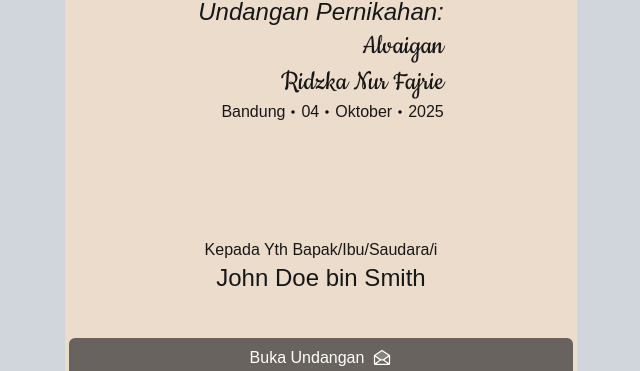
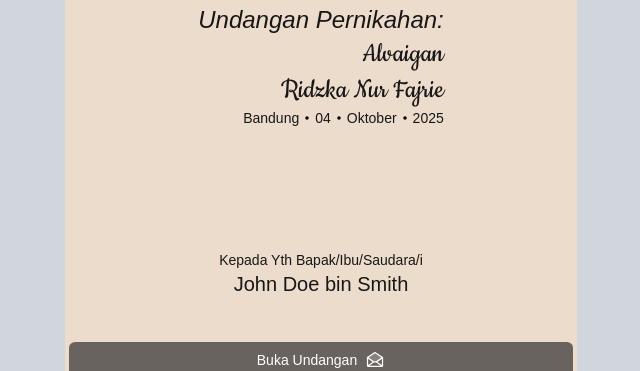
Before and after one commit to alvaigan/alvaridzka, a Next.js app: page / in a window 1280 px wide. Shown: the part 418-789 px from the top of the page, without its empty margins (319-959 px from the left). Built offline with nearby package versions, Linux system fonts and the light colour scheme; a web font is replaced by a local one.

Commit message:
fix: optimize image size on open section

```diff
--- a/src/components/view/OpenerSection.tsx
+++ b/src/components/view/OpenerSection.tsx
@@ -48,7 +48,7 @@ const OpenerSection = ({ onOpen }: { onOpen: () => void }) => {
                 <div className="font-medium italic text-3xl sm:text-2xl">Undangan Pernikahan:</div>
                 <div className="cookie-font text-5xl sm:text-3xl">Alvaigan</div>
                 <div className="cookie-font text-5xl sm:text-3xl">Ridzka Nur Fajrie</div>
-                <div className="flex flex-row items-center text-base">
+                <div className="flex flex-row items-center text-base sm:text-sm">
                     <div>Bandung</div>
                     <div>
                         <DotOutlineIcon size={16} weight="fill" color="black" />
@@ -66,13 +66,13 @@ const OpenerSection = ({ onOpen }: { onOpen: () => void }) => {
                 </div>
             </div>
             <div className="text-center mb-10">
-                <p>Kepada Yth Bapak/Ibu/Saudara/i</p>
-                <h2 className="text-2xl font-medium">John Doe bin Smith</h2>
+                <p className="sm:text-sm">Kepada Yth Bapak/Ibu/Saudara/i</p>
+                <h2 className="text-2xl sm:text-xl font-medium">John Doe bin Smith</h2>
             </div>
             <div className="m-4 sm:m-1">
                 <button
                     onClick={handleOpen}
-                    className="btn-primary w-full transition-transform duration-300 hover:scale-105 active:scale-95"
+                    className="btn-primary w-full transition-transform duration-300 hover:scale-105 active:scale-95 sm:text-sm"
                 >
                     Buka Undangan <EnvelopeOpenIcon size={20} weight="duotone" className="ml-2" />
                 </button>
```
